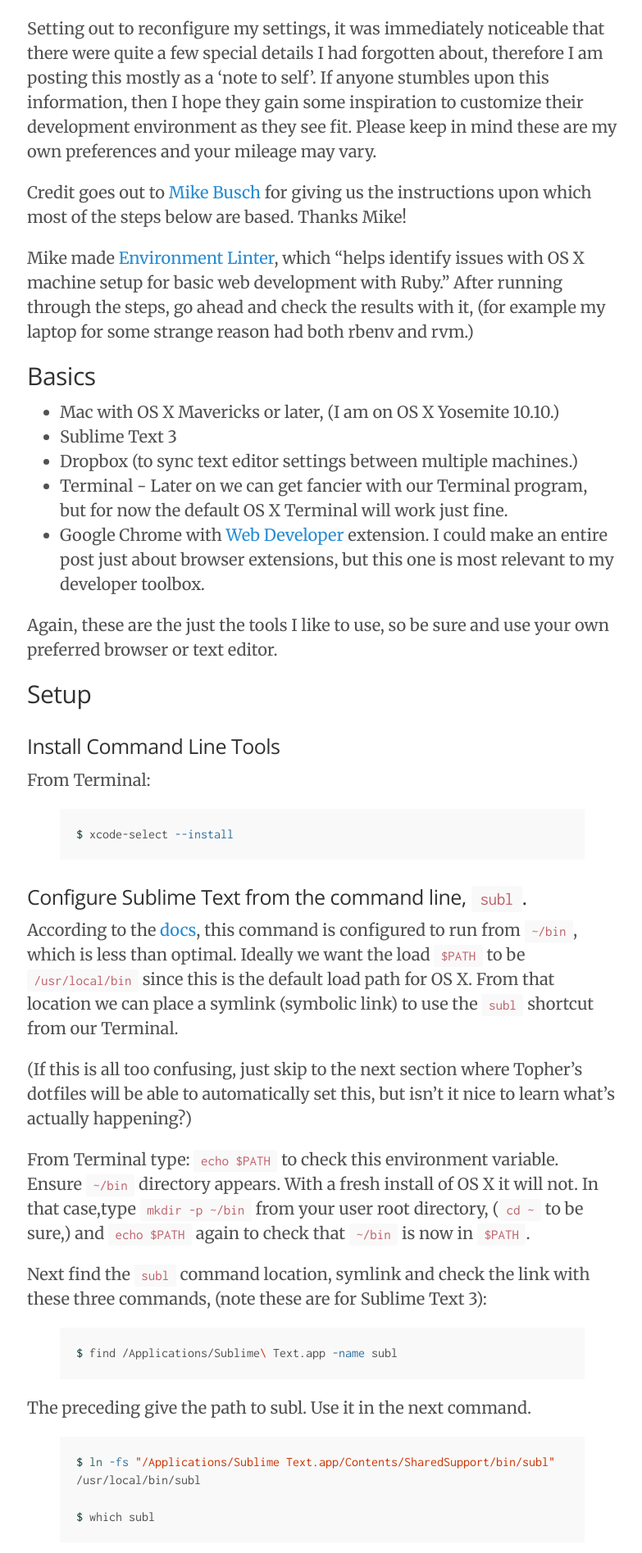
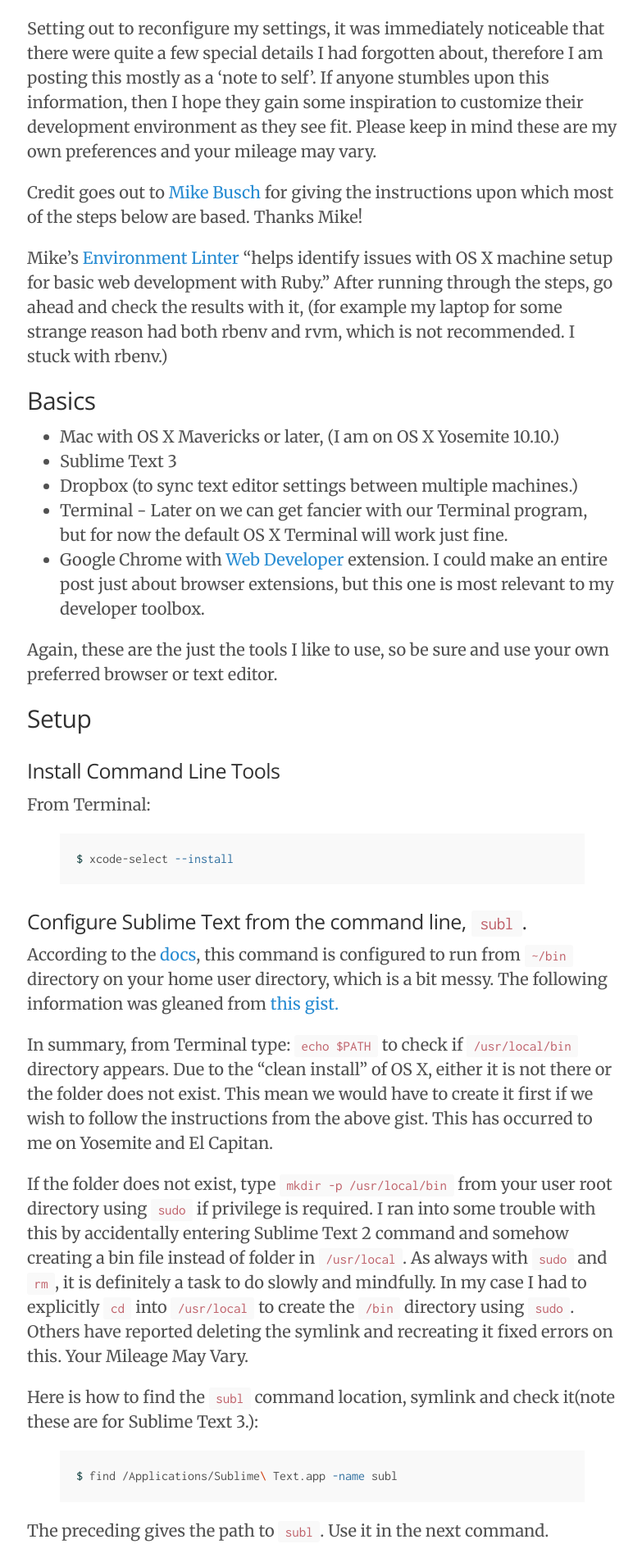
Before and after one commit to nchristiny/nchristiny.github.io, a Jekyll site: the page built from _posts/2015-12-02-setting-up.md, in a window 1280 px wide. Shown: the part 352-2247 px from the top of the page at 82% size, without its empty margins (247-1030 px from the left). Built offline with Jekyll 4.4.1, drawn with Linux system fonts in a browser that asks for light colours; some of the changed text lies outside the part shown.

Commit message:
Edit sublime link instructions

````diff
--- a/_posts/2015-12-02-setting-up.md
+++ b/_posts/2015-12-02-setting-up.md
@@ -12,9 +12,9 @@
 
 Setting out to reconfigure my settings, it was immediately noticeable that there were quite a few special details I had forgotten about, therefore I am posting this mostly as a 'note to self'. If anyone stumbles upon this information, then I hope they gain some inspiration to customize their development environment as they see fit. Please keep in mind these are my own preferences and your mileage may vary.
 
-Credit goes out to [Mike Busch](https://twitter.com/mikelikesbikes "Mike's Twitter") for giving us the instructions upon which most of the steps below are based. Thanks Mike!
+Credit goes out to [Mike Busch](https://twitter.com/mikelikesbikes "Mike's Twitter") for giving the instructions upon which most of the steps below are based. Thanks Mike!
 
-Mike made [Environment Linter](https://github.com/mikelikesbikes/environment_linter "GitHub"), which "helps identify issues with OS X machine setup for basic web development with Ruby." After running through the steps, go ahead and check the results with it, (for example my laptop for some strange reason had both rbenv and rvm.)
+Mike's [Environment Linter](https://github.com/mikelikesbikes/environment_linter "GitHub") "helps identify issues with OS X machine setup for basic web development with Ruby." After running through the steps, go ahead and check the results with it, (for example my laptop for some strange reason had both rbenv and rvm, which is not recommended. I stuck with rbenv.)
 
 ## Basics
 
@@ -39,29 +39,53 @@
 
 ### Configure Sublime Text from the command line, `subl`.
 
-According to the [docs](http://www.sublimetext.com/docs/3/osx_command_line.html "Sublime Text CLI doc"), this command is configured to run from `~/bin`, which is less than optimal. Ideally we want the load `$PATH` to be `/usr/local/bin` since this is the default load path for OS X. From that location we can place a symlink (symbolic link) to use the `subl` shortcut from our Terminal.
+According to the [docs](http://www.sublimetext.com/docs/3/osx_command_line.html "Sublime Text CLI doc"), this command is configured to run from `~/bin` directory on your home user directory, which is a bit messy. The following information was gleaned from [this gist.](https://gist.github.com/artero/1236170)
 
-(If this is all too confusing, just skip to the next section where Topher's dotfiles will be able to automatically set this, but isn't it nice to learn what's actually happening?)
+In summary, from Terminal type: `echo $PATH` to check if `/usr/local/bin` directory appears. Due to the "clean install" of OS X, either it is not there or the folder does not exist. This mean we would have to create it first if we wish to follow the instructions from the above gist. This has occurred to me on Yosemite and El Capitan.
 
-From Terminal type: `echo $PATH` to check this environment variable. Ensure `~/bin` directory appears. With a fresh install of OS X it will not. In that case,type `mkdir -p ~/bin` from your user root directory, (`cd ~` to be sure,) and `echo $PATH` again to check that `~/bin` is now in `$PATH`.
+If the folder does not exist, type `mkdir -p /usr/local/bin` from your user root directory using `sudo` if privilege is required. I ran into some trouble with this by accidentally entering Sublime Text 2 command and somehow creating a bin file instead of folder in `/usr/local`. As always with `sudo` and `rm`, it is definitely a task to do slowly and mindfully. In my case I had to explicitly `cd` into `/usr/local` to create the `/bin` directory using `sudo`. Others have reported deleting the symlink and recreating it fixed errors on this. Your Mileage May Vary.
 
-Next find the `subl` command location, symlink and check the link with these three commands, (note these are for Sublime Text 3):
+Here is how to find the `subl` command location, symlink and check it(note these are for Sublime Text 3.):
 
 {% highlight bash %}
 $ find /Applications/Sublime\ Text.app -name subl
 {% endhighlight %}
 
-The preceding give the path to subl. Use it in the next command.
+The preceding gives the path to `subl`. Use it in the next command.
 
 {% highlight bash %}
 $ ln -fs "/Applications/Sublime Text.app/Contents/SharedSupport/bin/subl" /usr/local/bin/subl
 
-$ which subl
 {% endhighlight %}
 
-Should give `/usr/local/bin/subl`.
+Test in the Terminal `subl -h`. It should pop up some basic helpful commands. If so, you will now be able to open files and project folders in Sublime Text.
 
-Once the link is established, test it in the Terminal by entering `subl -h`. It should pop up some basic helpful commands.
+Finally, I modified my `$PATH` variable to prioritize `/usr/local/bin`:
+(I used the vim-like built-in bash text editor nano to be cool.)
+
+```bash
+sudo nano /etc/paths
+```
+
+(The following is a great command to alias):
+
+{% highlight bash %}
+$ echo $PATH | tr : '\n'
+{% endhighlight %}
+
+Yields:
+
+{% highlight plaintext %}
+
+/usr/local/bin
+/usr/bin
+/bin
+/usr/sbin
+/sbin
+
+{% endhighlight %}
+
+So now my /usr/local/bin is first in line along the $PATH environmental variable. Later on as dotfiles start piling on, there may be more changes but for now, this is good enough to start.
 
 ### Bash profile and UNIX environment
 
````
